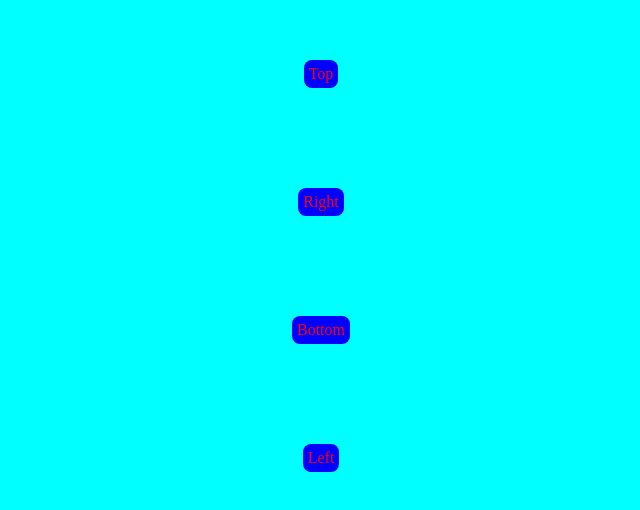
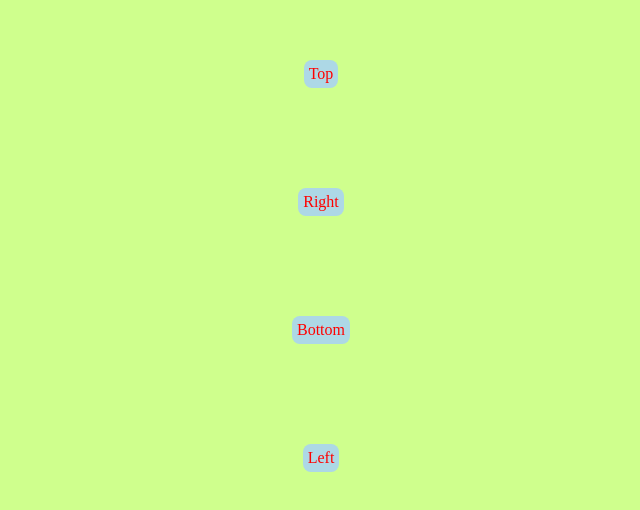
Before and after one commit to SumanthInturi/assignment-1, a plain HTML site: page index.html in a window 1280 px wide. Shown: the part 142-652 px from the top of the page, without its empty margins (319-959 px from the left). Drawn offline with Linux system fonts and the light colour scheme.

Commit message:
new commit

```diff
--- a/tooltip.css
+++ b/tooltip.css
@@ -4,14 +4,14 @@ body{
     flex-direction: column;
     justify-content: center;
     align-items: center;
-    background-color: aqua;
+    background-color:#CFFF8D;
 }
 *{
     box-sizing: border-box;
 }
 [tooltip-position="top"],[tooltip-position="right"],[tooltip-position="bottom"],[tooltip-position="left"]{
     display: inline-block;
-    background-color: blue;
+    background-color: lightblue;
     color: red;
     padding: 5px;
     margin: 50px;
```
